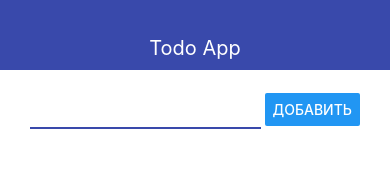
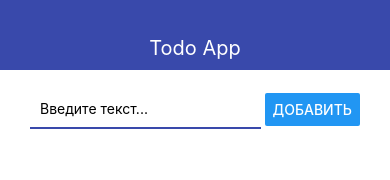
Before and after one commit to kingov-alexey/todo-app-react-native, a React Native app: screen / in a window 390 px wide. Shown: the top 180 px of the page. Built offline with nearby package versions, Linux system fonts and the light colour scheme.

Commit message:
2.10 work in input

```diff
--- a/src/AddTodo.js
+++ b/src/AddTodo.js
@@ -1,14 +1,28 @@
-import React from 'react';
+import React, { useState } from 'react';
 import { View, Text, StyleSheet, TextInput, Button } from 'react-native';
 
 export const AddTodo = ({ onSubmit }) => {
+  const [value, setValue] = useState('');
+
   const pressHadler = () => {
-    onSubmit('test todo');
+    if (value.trim()) {
+      onSubmit(value);
+      setValue('');
+    } else {
+      // error Ничего не введено
+      console.log('Ничего не введено');
+    }
   };
 
   return (
     <View style={styles.block}>
-      <TextInput style={styles.input} />
+      <TextInput
+        style={styles.input}
+        // onChangeText={text => setValue(text)}
+        onChangeText={setValue}
+        value={value}
+        placeholder="Введите текст..."
+      />
       <Button title="Добавить" onPress={pressHadler} />
     </View>
   );
```
